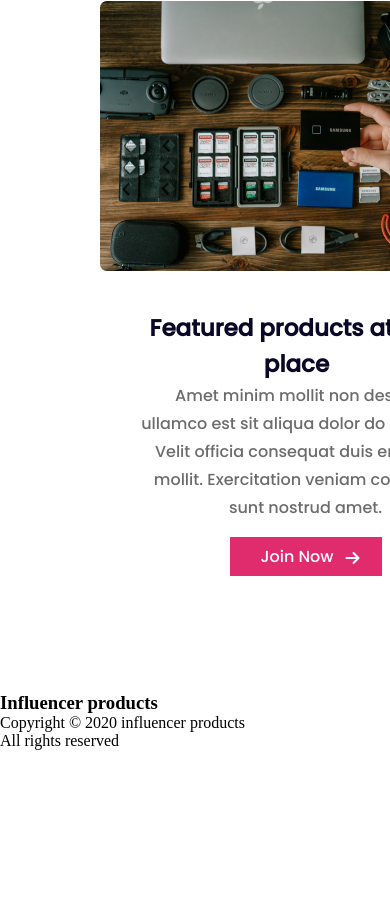
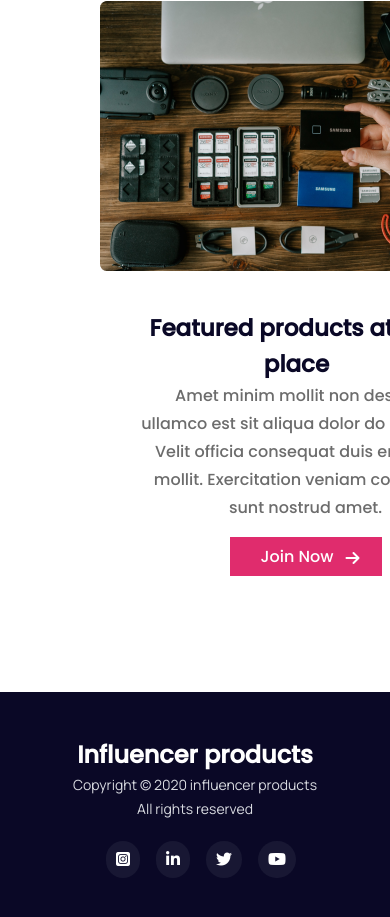
Before and after one commit to Ad-Ashik/influencer-gear, a plain HTML site: page index.html in a window 390 px wide. Shown: the part 6053-6970 px from the top of the page. Before the commit the page ends 6803 px from the top, so only its background shows below. Drawn offline with Linux system fonts and the light colour scheme.

Commit message:
footer & mobile res added

```diff
--- a/style.css
+++ b/style.css
@@ -243,13 +243,53 @@ hr{
     padding: 8px 30px;
     color: #FFFFFF;
 }
+
+/*
+*--------------------------------*
++             Footer             +
+*--------------------------------*
+*/
+footer{
+    background-color: #0A0826;
+    text-align: center;
+    padding: 45px;
+}
+footer h3{
+    font-family: Poppins;
+    font-weight: bold;
+    font-size: 24px;
+    line-height: 36px;
+    color: #fff;
+}
+footer p{
+    font-family: Manrope;
+    font-size: 14px;
+    line-height: 24px;
+    color: #D9DBE1;
+}
+footer nav{
+    padding: 15px;
+    margin-top: 15px;
+}
+footer nav a{
+    padding: 10px;
+    color: #FFFFFF;
+    width: 32px;
+    height: 32px;
+    background: #22213c9c;
+    border-radius: 50px;
+    margin-left: 12px;
+}
+.f-icon{
+    font-size: 17px;
+}
 /*
 *--------------------------------*
 +         Responsive Part        +
 *--------------------------------*
 */
 @media only screen and (max-width: 688px){
-    nav{
+    header nav{
         display: none;
     }
     .influencer-header{
@@ -333,8 +373,23 @@ hr{
         position: relative;
         left: -140px;
     }
-
-
+/*
+*--------------------------------*
++            Footer              +
+*--------------------------------*
+*/
+    .footer{
+        width: 360px;
+        margin: 50px 68px;
+    }
+    .footer h2{
+        font-size: 16px;
+        line-height: 24px;
+    }
+    .footer p{
+        font-size: 12px;
+        line-height: 24px;
+    }
 
 
 
```
